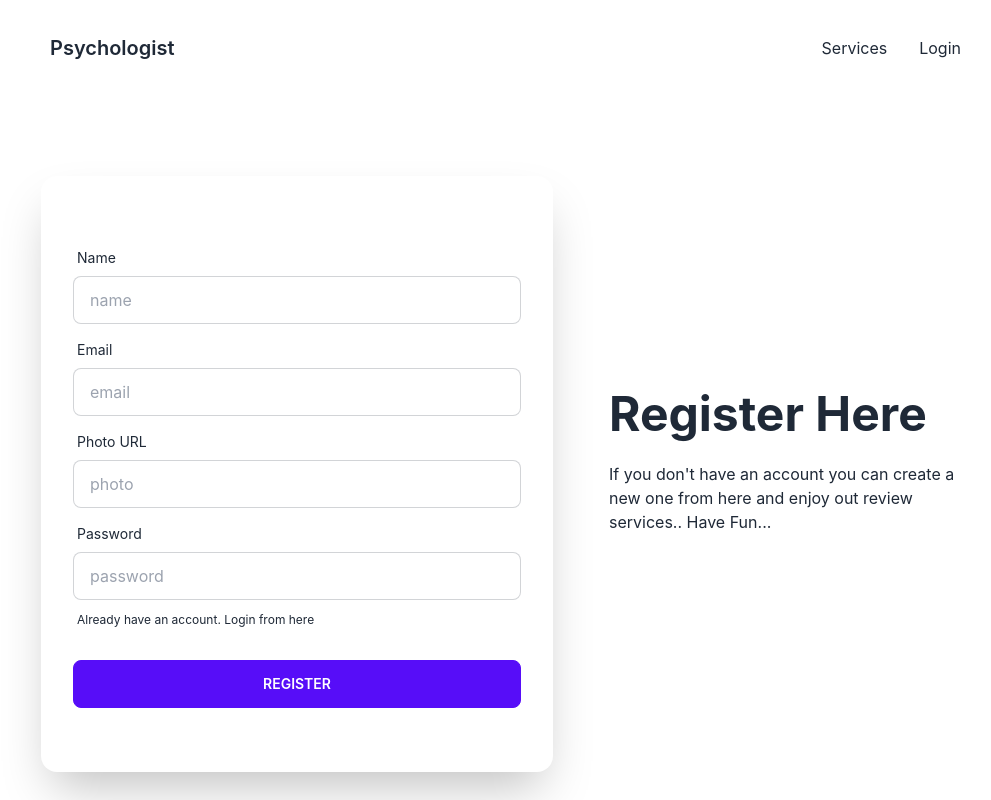
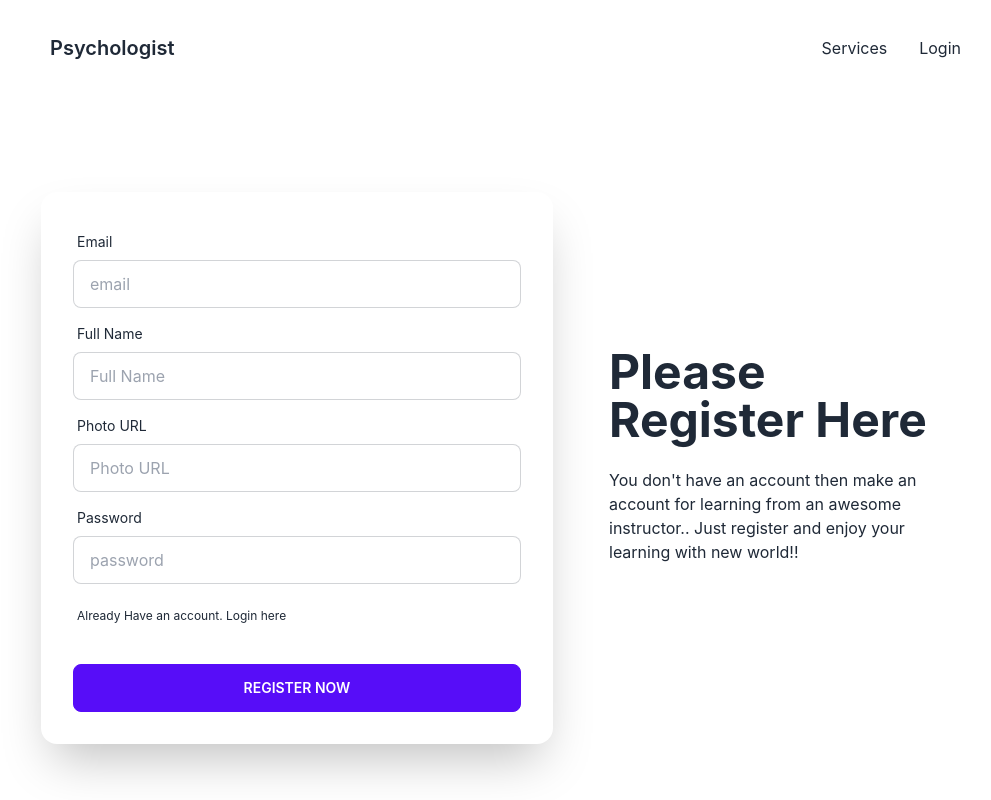
Before and after one commit to theMorshed/psychiatrist-review-client, a React (Create React App) app: page /register in a window 1280 px wide. Shown: the top 800 px of the page, without its empty margins (135-1126 px from the left). Built offline with nearby package versions, Linux system fonts and the light colour scheme; no server answers.

Commit message:
add registration form and register functionality

```diff
--- a/src/components/pages/Reviews.js
+++ b/src/components/pages/Reviews.js
@@ -1,13 +1,16 @@
-import React from 'react';
+import React, { useContext } from 'react';
+import { AuthContext } from '../../contexts/AuthProvider/AuthProvider';
 
 const Reviews = () => {
+    const { user } = useContext(AuthContext);
+
     return (
         <div className="reviews my-10">
             <div className="single-review mb-8">
                 <div className='flex'>
                     <div className="avatar">
                         <div className="w-24 rounded-full ring ring-primary ring-offset-base-100 ring-offset-2">
-                            <img src="https://placeimg.com/192/192/people" />
+                            <img src={user?.photoURL} alt="avatar" />
                         </div>
                     </div>
                     <div className='ml-6'>
@@ -30,7 +33,7 @@ const Reviews = () => {
                 <div className='flex'>
                     <div className="avatar">
                         <div className="w-24 rounded-full ring ring-primary ring-offset-base-100 ring-offset-2">
-                            <img src="https://placeimg.com/192/192/people" />
+                            <img src="https://placeimg.com/192/192/people" alt="avatar" />
                         </div>
                     </div>
                     <div className='ml-6'>
@@ -53,7 +56,7 @@ const Reviews = () => {
                 <div className='flex'>
                     <div className="avatar">
                         <div className="w-24 rounded-full ring ring-primary ring-offset-base-100 ring-offset-2">
-                            <img src="https://placeimg.com/192/192/people" />
+                            <img src="https://placeimg.com/192/192/people" alt="avatar" />
                         </div>
                     </div>
                     <div className='ml-6'>
--- a/src/components/pages/Signup.js
+++ b/src/components/pages/Signup.js
@@ -1,45 +1,84 @@
-import React from 'react';
-import { Link } from 'react-router-dom';
+import React, { useContext } from 'react';
+import { Link, useLocation, useNavigate } from 'react-router-dom';
+import { AuthContext } from '../../contexts/AuthProvider/AuthProvider';
 
 const Signup = () => {
+    const { createUser, user, setUser, updateUserProfile, error, setError } = useContext(AuthContext);
+    const navigate = useNavigate();
+    const location = useLocation();
+    const from = location.state?.from?.pathname || '/';
+
+    const handleSubmit = (event) => {
+        event.preventDefault();
+        const form = event.target;
+        const email = form.email.value;
+        const password = form.password.value;
+        const fullName = form.fullName.value;
+        const photoUrl = form.photoUrl.value;
+        const userProfile = { displayName: fullName, photoURL: photoUrl };
+
+        createUser(email, password)
+            .then(result => {
+                updateUserProfile(userProfile)
+                    .then(() => { })
+                    .catch(err => {
+                        setError(err.message);
+                    });
+                setUser(result.user);
+                form.reset();
+                navigate(from, { replace: true });
+                window.location.reload();
+            })
+            .catch(err => {
+                setError(err.message);
+            });
+    }
     return (
-        <div className="hero py-16">
+        <div className="hero py-10 my-10">
             <div className="hero-content flex-col lg:flex-row-reverse">
                 <div className="text-center lg:text-left ml-10">
-                    <h1 className="text-5xl font-bold">Register Here</h1>
-                    <p className="py-6">If you don't have an account you can create a new one from here and enjoy out review services.. Have Fun...</p>
+                    <h1 className="text-5xl font-bold">Please Register Here</h1>
+                    <p className="py-6">You don't have an account then make an account for learning from an awesome instructor.. Just register and enjoy your learning with new world!!</p>
                 </div>
-                <div className="card flex-shrink-0 w-full max-w-lg shadow-2xl bg-base-100 py-8">
-                    <div className="card-body">
-                        <div className="form-control">
-                            <label className="label">
-                                <span className="label-text">Name</span>
-                            </label>
-                            <input type="text" placeholder="name" className="input input-bordered" />
-                        </div>
+                <div className="card flex-shrink-0 w-full max-w-lg shadow-2xl bg-base-100">
+                    <form onSubmit={handleSubmit} className="card-body">
                         <div className="form-control">
                             <label className="label">
                                 <span className="label-text">Email</span>
                             </label>
-                            <input type="text" placeholder="email" className="input input-bordered" />
+                            <input type="text" name="email" placeholder="email" className="input input-bordered" required />
+                        </div>
+                        <div className="form-control">
+                            <label className="label">
+                                <span className="label-text">Full Name</span>
+                            </label>
+                            <input type="text" name="fullName" placeholder="Full Name" className="input input-bordered" required />
                         </div>
                         <div className="form-control">
                             <label className="label">
                                 <span className="label-text">Photo URL</span>
                             </label>
-                            <input type="text" placeholder="photo" className="input input-bordered" />
+                            <input type="text" name="photoUrl" placeholder="Photo URL" className="input input-bordered" required />
                         </div>
                         <div className="form-control">
                             <label className="label">
                                 <span className="label-text">Password</span>
                             </label>
-                            <input type="text" placeholder="password" className="input input-bordered" />
-                            <Link className="label-text-alt link link-hover ml-1 mt-3" to='/login'>Already have an account. Login from here</Link>
+                            <input name="password" type="password" placeholder="password" className="input input-bordered" required />
+                            <label className="label mt-4">
+                                <Link to='/login' className="label-text-alt link link-hover">Already Have an account. Login here</Link>
+                            </label>
                         </div>
+                        {
+                            error ?
+                                <p className='text-red-500 font-semibold'>{error}</p>
+                                :
+                                ''
+                        }
                         <div className="form-control mt-6">
-                            <button className="btn btn-primary">Register</button>
+                            <button className="btn btn-primary">Register Now</button>
                         </div>
-                    </div>
+                    </form>
                 </div>
             </div>
         </div>
--- a/src/contexts/AuthProvider/AuthProvider.js
+++ b/src/contexts/AuthProvider/AuthProvider.js
@@ -1,6 +1,6 @@
 import React, { createContext, useEffect, useState } from 'react';
 import app from '../../config/firebase.config';
-import { getAuth, GoogleAuthProvider, onAuthStateChanged, signInWithEmailAndPassword, signInWithPopup, signOut } from 'firebase/auth';
+import { createUserWithEmailAndPassword, getAuth, GoogleAuthProvider, onAuthStateChanged, signInWithEmailAndPassword, signInWithPopup, signOut, updateProfile } from 'firebase/auth';
 
 const auth = getAuth(app);
 export const AuthContext = createContext();
@@ -9,9 +9,17 @@ const AuthProvider = ({ children }) => {
 
     const [user, setUser] = useState(null);
     const [loading, setLoading] = useState(true);
+    const [error, setError] = useState('');
 
     const logIn = (email, password) => {
         return signInWithEmailAndPassword(auth, email, password);
+    }
+
+    const createUser = (email, password) => {
+        return createUserWithEmailAndPassword(auth, email, password);
+    }
+    const updateUserProfile = (profile) => {
+        return updateProfile(auth.currentUser, profile);
     }
 
     useEffect(() => {
@@ -37,7 +45,13 @@ const AuthProvider = ({ children }) => {
         user,
         setUser,
         googleLogin,
-        logOut
+        logOut,
+        createUser,
+        updateUserProfile,
+        error,
+        setError,
+        loading,
+        setLoading
     }
 
     return (
```
